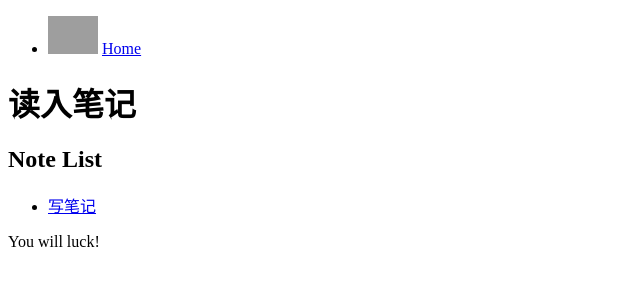
After one commit to sailorlg/DemoFlask, a Flask app: page /readnote in a window 1280 px wide. The commit adds this page. Shown: the top 300 px of the page, without its empty margins (0-640 px from the left). Run offline with Flask 2, Linux system fonts and the light colour scheme; data that the repository does not hold is empty; some libraries are stand-ins or nearby versions; grey boxes are pictures that could not be loaded.

Commit message:
C_5.4.2_2

```diff
--- a/app.py
+++ b/app.py
@@ -82,3 +82,13 @@
         flash("Saved Successfully!")
         return redirect(url_for("index_view"))
     return render_template("write_note.html", form=form)
+
+
+@app.route("/readnote", methods=['GET', 'POST'])
+def read_note():
+    """
+    Function: 显示从数据库读取笔记的内容后显示在页面
+    :return:
+    """
+    notes = NoteList.query.all()
+    return render_template("read_note.html", notes=notes)
--- a/templates/index.html
+++ b/templates/index.html
@@ -14,6 +14,7 @@
 <h1>Template</h1>
 <ul>
     <li><a href="{{ url_for('write_note')}}">写笔记</a> </li>
+    <li><a href="{{ url_for('read_note')}}">读笔记</a> </li>
 </ul>
 
 {% endblock content %}
--- /dev/null
+++ b/templates/read_note.html
@@ -0,0 +1,19 @@
+{% extends 'base.html' %}
+{% from 'macros.html' import qux %}
+{% from 'macros.html' import form_field %}
+
+{% block content %}
+<h1>读入笔记</h1>
+<h2>Note List</h2>
+
+{% for a_note in notes %}
+    <div class="note">
+        <p>{{ a_note.note_id }} - {{ a_note.note_body }}</p>
+    </div>
+{% endfor %}
+
+<ul>
+    <li><a href="{{ url_for('write_note')}}">写笔记</a> </li>
+</ul>
+
+{% endblock %}
--- a/templates/write_note.html
+++ b/templates/write_note.html
@@ -3,6 +3,7 @@
 {% from 'macros.html' import form_field %}
 
 {% block content %}
+<h1>创建新的笔记</h1>
 <h2>New Note</h2>
 <form method="post">
     {{ form.csrf_token }}
```
